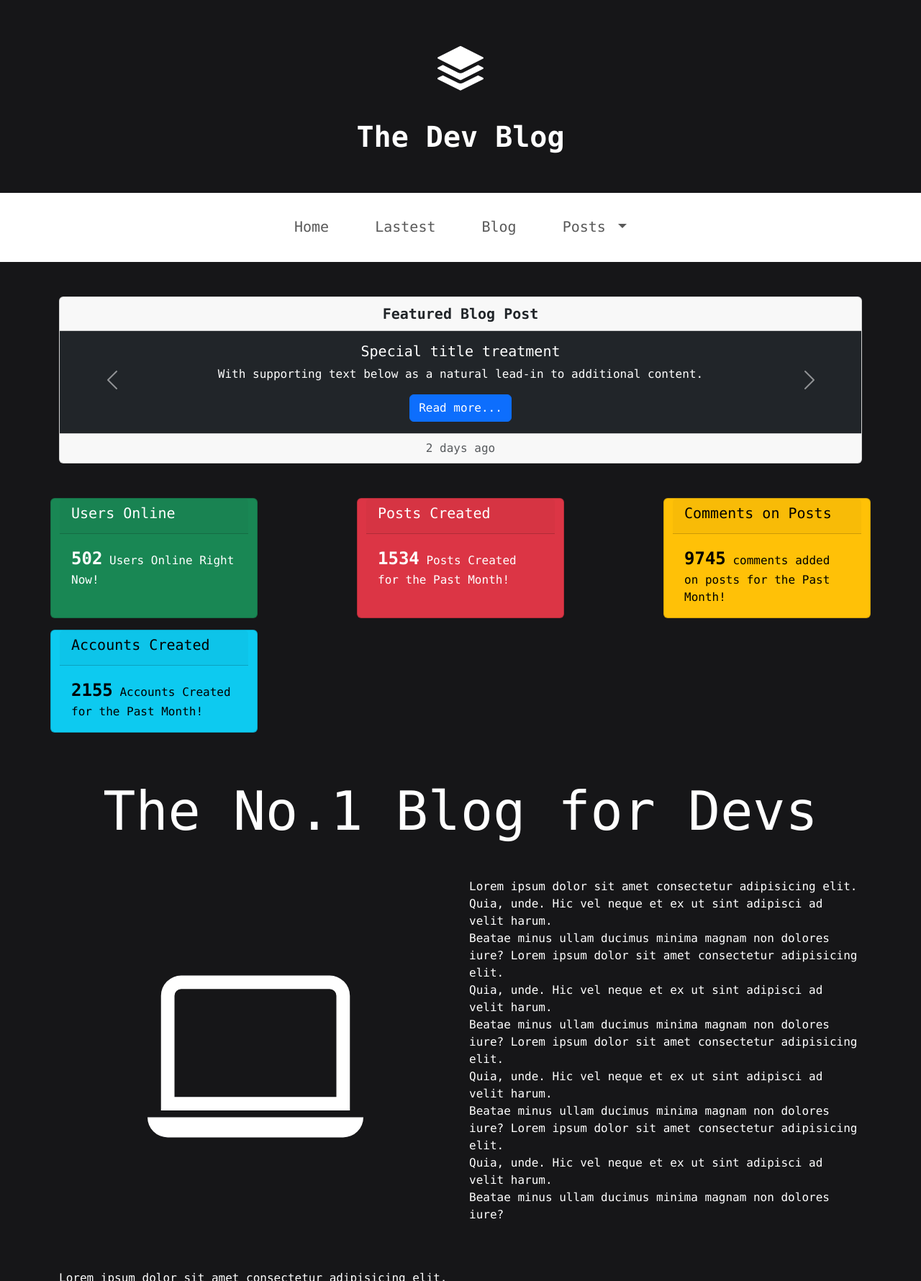
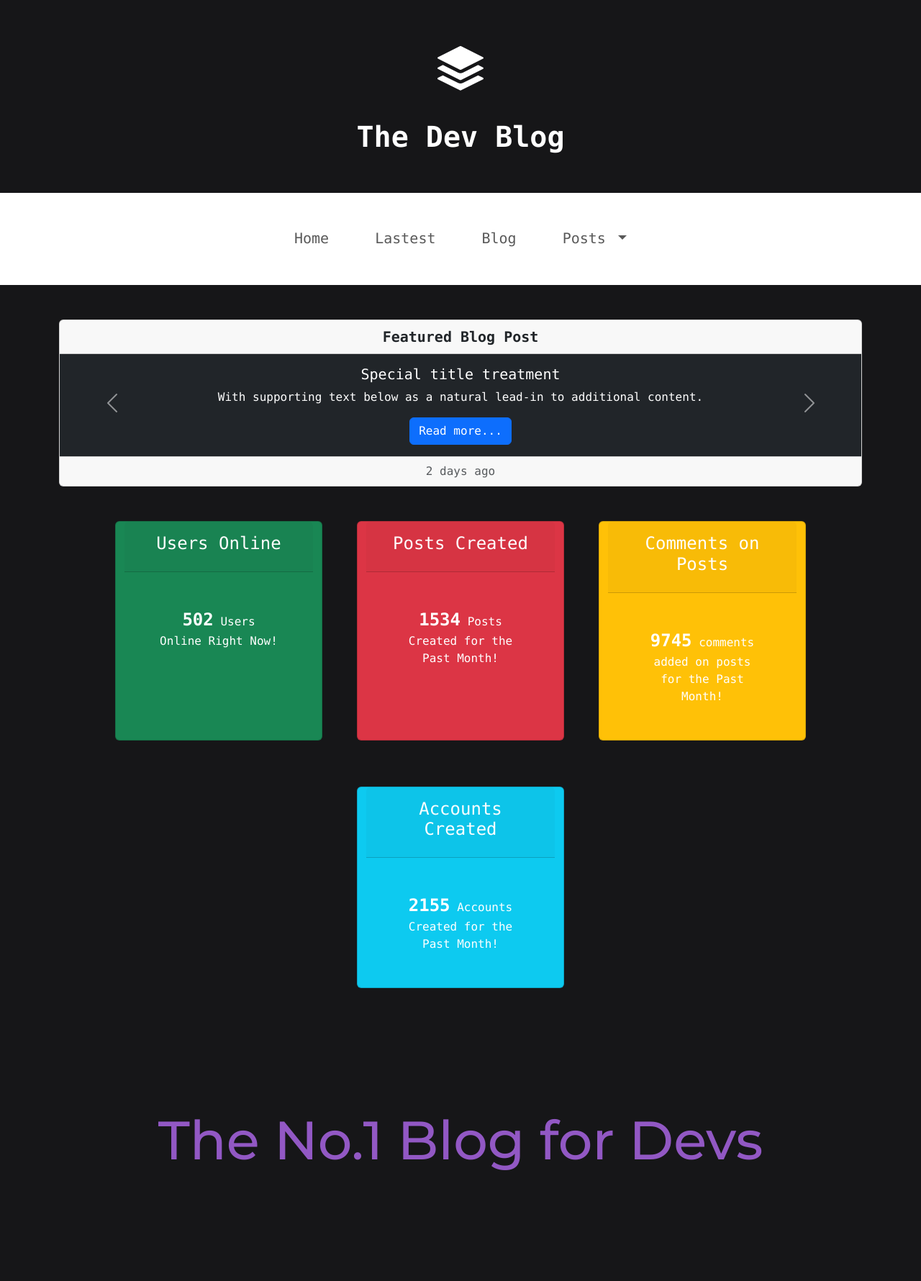
Before and after one commit to pettis1996/jinja-fast, a FastAPI app: page / in a window 1280 px wide. Shown: the top 1780 px of the page at 72% size. Run offline with FastAPI, Linux system fonts and the light colour scheme.

Commit message:
update home ui

```diff
--- a/static/css/general.css
+++ b/static/css/general.css
@@ -1,11 +1,18 @@
 /*
     General CSS File.
 */
+
+@import url('https://fonts.googleapis.com/css2?family=Montserrat:wght@300;400;500;600;700;800;900&display=swap');
 
 *
 {
     margin: 0;
     padding: 0;
+}
+::selection
+{
+    background-color: #9258c4;
+    color: #FFFFFF;
 }
 
 body
@@ -27,20 +34,23 @@
 
 @keyframes nav-link-hover
 {
-    0%   {border-bottom: solid #9258c4 2px; width: 0%;}
-    25%  {border-bottom: solid #9258c4 2px; width: 25%;}
-    50%  {border-bottom: solid #9258c4 2px; width: 50%;}
-    100% {border-bottom: solid #9258c4 2px; width: 100%;}
+    0%   {border-bottom: solid #9258c4 2px; width: 0%; color: #9258c4; opacity: 0%;}
+    25%  {border-bottom: solid #9258c4 2px; width: 25%; color: #9258c4; opacity: 25%;}
+    50%  {border-bottom: solid #9258c4 2px; width: 50%; color: #9258c4; opacity: 50%;}
+    100% {border-bottom: solid #9258c4 2px; width: 100%; color: #9258c4; opacity: 100%;}
 }
 .nav-link:hover
 {
-    animation: nav-link-hover .2s ease-in;
+    animation: nav-link-hover .35s ease-in;
     animation-fill-mode: both;
 }
 
 .title-between
 {
     font-size: 75px;
+    margin: 150px 0;
+    color: #9258c4;
+    font-family: "Montserrat", sans-serif;
 }
 
 /*
--- a/templates/base.html
+++ b/templates/base.html
@@ -17,7 +17,7 @@
             The Dev Blog
         </span>
     </header>
-    <nav class="navbar navbar-expand-lg d-flex justify-content-center align-content-center text-center fs-5">
+    <nav class="navbar navbar-expand-lg d-flex justify-content-center align-content-center text-center fs-5 p-4">
         <div class="d-flex flex-column p-3">
           <button class="navbar-toggler" type="button" data-bs-toggle="collapse" data-bs-target="#navbarNavDropdown" aria-controls="navbarNavDropdown" aria-expanded="false" aria-label="Toggle navigation">
             <span class="navbar-toggler-icon"></span>
--- a/templates/home.html
+++ b/templates/home.html
@@ -67,49 +67,52 @@
         </div>
     </div>
     <!-- End of Featured Posts/News Row -->
+
     <!-- Statistics Row -->
-    <div class="row justify-content-between mb-5">
+    <div class="row d-flex gap-lg-5 justify-content-center align-item-center mb-5 text-center">
       <div class="card text-bg-success mb-3" style="max-width: 18rem;">
-        <div class="card-header"><h5 class="card-title">Users Online</h5></div>
-        <div class="card-body">
+        <div class="card-header p-3"><h4 class="card-title">Users Online</h5></div>
+        <div class="card-body p-5">
           <p class="card-text"><b class="fs-4">502</b> Users Online Right Now!</p>
         </div>
       </div>
       <div class="card text-bg-danger mb-3" style="max-width: 18rem;">
-        <div class="card-header"><h5 class="card-title">Posts Created</h5></div>
-        <div class="card-body">
+        <div class="card-header p-3"><h4 class="card-title">Posts Created</h4></div>
+        <div class="card-body p-5">
           <p class="card-text"><b class="fs-4">1534</b> Posts Created for the Past Month!</p>
         </div>
       </div>
-      <div class="card text-bg-warning mb-3" style="max-width: 18rem;">
-        <div class="card-header"><h5 class="card-title">Comments on Posts</h5></div>
-        <div class="card-body">
+      <div class="card text-white bg-warning mb-3" style="max-width: 18rem;">
+        <div class="card-header p-3"><h4 class="card-title">Comments on Posts</h5></div>
+        <div class="card-body p-5">
           <p class="card-text"><b class="fs-4">9745</b> comments added on posts for the Past Month!</p>
         </div>
       </div>
-      <div class="card text-bg-info mb-3" style="max-width: 18rem;">
-        <div class="card-header"><h5 class="card-title">Accounts Created</h5></div>
-        <div class="card-body">
+      <div class="card text-white bg-info mb-3" style="max-width: 18rem;">
+        <div class="card-header p-3"><h4 class="card-title">Accounts Created</h5></div>
+        <div class="card-body p-5">
           <p class="card-text"><b class="fs-4">2155</b> Accounts Created for the Past Month!</p>
         </div>
       </div>
     </div>
     <!-- End of Statistics Row -->
+
     <!-- Heading Title Row -->
-    <h1 class="title-between text-center mb-5">
-      The   No.1 Blog for Devs
+    <h1 class="title-between text-center">
+      The No.1 Blog for Devs
     </h1>
     <!-- End of Heading Title Row -->
+
     <!-- About Row -->
     <div class="row mb-5">
-        <div class="col-6 d-flex align-items-center justify-content-center">
+        <div class="col-lg-6 d-flex align-items-center justify-content-center">
             <div class="svg-image">
-              <svg xmlns="http://www.w3.org/2000/svg" width="300" height="300" fill="currentColor" class="bi bi-laptop" viewBox="0 0 16 16">
+              <svg xmlns="http://www.w3.org/2000/svg" width="250" height="250" fill="currentColor" class="bi bi-laptop" viewBox="0 0 16 16">
                 <path d="M13.5 3a.5.5 0 0 1 .5.5V11H2V3.5a.5.5 0 0 1 .5-.5h11zm-11-1A1.5 1.5 0 0 0 1 3.5V12h14V3.5A1.5 1.5 0 0 0 13.5 2h-11zM0 12.5h16a1.5 1.5 0 0 1-1.5 1.5h-13A1.5 1.5 0 0 1 0 12.5z"/>
               </svg>
             </div>
         </div>
-        <p class="fs-6 col-6">
+        <p class="fs-6 col-lg-6">
             Lorem ipsum dolor sit amet consectetur adipisicing elit.
             <br>
             Quia, unde. Hic vel neque et ex ut sint adipisci ad velit harum.
@@ -133,7 +136,7 @@
         </p>
     </div>
     <div class="row mb-5">
-      <p class="fs-6 col-6">
+      <p class="fs-6 col-lg-6">
           Lorem ipsum dolor sit amet consectetur adipisicing elit.
           <br>
           Quia, unde. Hic vel neque et ex ut sint adipisci ad velit harum.
@@ -155,9 +158,9 @@
           <br>
           Beatae minus ullam ducimus minima magnam non dolores iure?
       </p>
-      <div class="col-6 d-flex align-items-center justify-content-center">
+      <div class="col-lg-6 d-flex align-items-center justify-content-center">
           <div class="svg-image">
-            <svg xmlns="http://www.w3.org/2000/svg" width="300" height="300" fill="currentColor" class="bi bi-globe-americas" viewBox="0 0 16 16">
+            <svg xmlns="http://www.w3.org/2000/svg" width="250" height="250" fill="currentColor" class="bi bi-globe-americas" viewBox="0 0 16 16">
               <path d="M8 0a8 8 0 1 0 0 16A8 8 0 0 0 8 0ZM2.04 4.326c.325 1.329 2.532 2.54 3.717 3.19.48.263.793.434.743.484-.08.08-.162.158-.242.234-.416.396-.787.749-.758 1.266.035.634.618.824 1.214 1.017.577.188 1.168.38 1.286.983.082.417-.075.988-.22 1.52-.215.782-.406 1.48.22 1.48 1.5-.5 3.798-3.186 4-5 .138-1.243-2-2-3.5-2.5-.478-.16-.755.081-.99.284-.172.15-.322.279-.51.216-.445-.148-2.5-2-1.5-2.5.78-.39.952-.171 1.227.182.078.099.163.208.273.318.609.304.662-.132.723-.633.039-.322.081-.671.277-.867.434-.434 1.265-.791 2.028-1.12.712-.306 1.365-.587 1.579-.88A7 7 0 1 1 2.04 4.327Z"/>
             </svg>
           </div>
```
